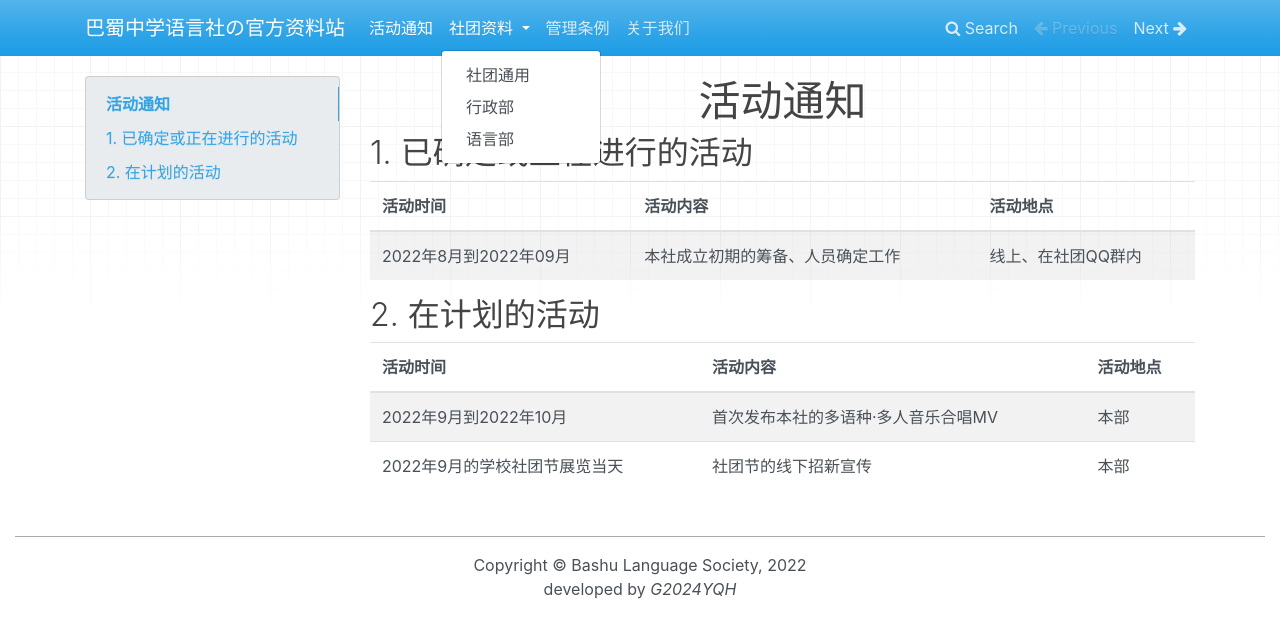
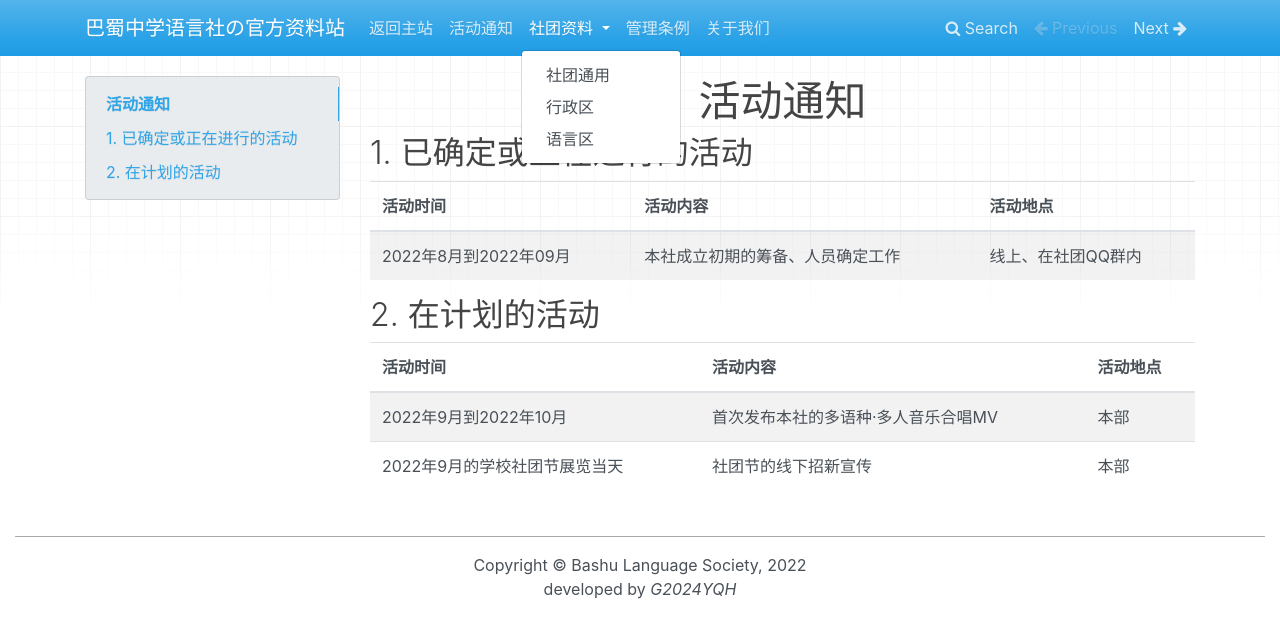
Before and after one commit to bashuyuyanshe/file, a plain HTML site: page Notice/index.html in a window 1280 px wide. Both pictures are taken after a click on the link "社团资料". Drawn offline with nearby package versions, Linux system fonts and the light colour scheme.

Commit message:
Update index.html

```diff
--- a/Notice/index.html
+++ b/Notice/index.html
@@ -31,25 +31,27 @@
 
                 <!-- Expanded navigation -->
                 <div id="navbar-collapse" class="navbar-collapse collapse">
-                        <!-- Main navigation -->
+                                                <!-- Main navigation -->
                         <ul class="nav navbar-nav">
-                            <li class="navitem active">
-                                <a href="./" class="nav-link">活动通知</a>
+                            <li class="navitem">
+                                <a href="https://bashuyuyanshe.github.io" class="nav-link">返回主站</a>
+                            <li class="navitem">
+                                <a href="Notice/" class="nav-link">活动通知</a>
                             </li>
                             <li class="dropdown">
                                 <a href="#" class="nav-link dropdown-toggle" data-toggle="dropdown">社团资料 <b class="caret"></b></a>
                                 <ul class="dropdown-menu">
 
 <li>
-    <a href="../Public/" class="dropdown-item">社团通用</a>
+    <a href="Public/" class="dropdown-item">社团通用</a>
 </li>
 
 <li>
-    <a href="../Admin/" class="dropdown-item">行政部</a>
+    <a href="Admin/" class="dropdown-item">行政区</a>
 </li>
 
 <li>
-    <a href="../Language/" class="dropdown-item">语言部</a>
+    <a href="Language/" class="dropdown-item">语言区</a>
 </li>
                                 </ul>
                             </li>
```
